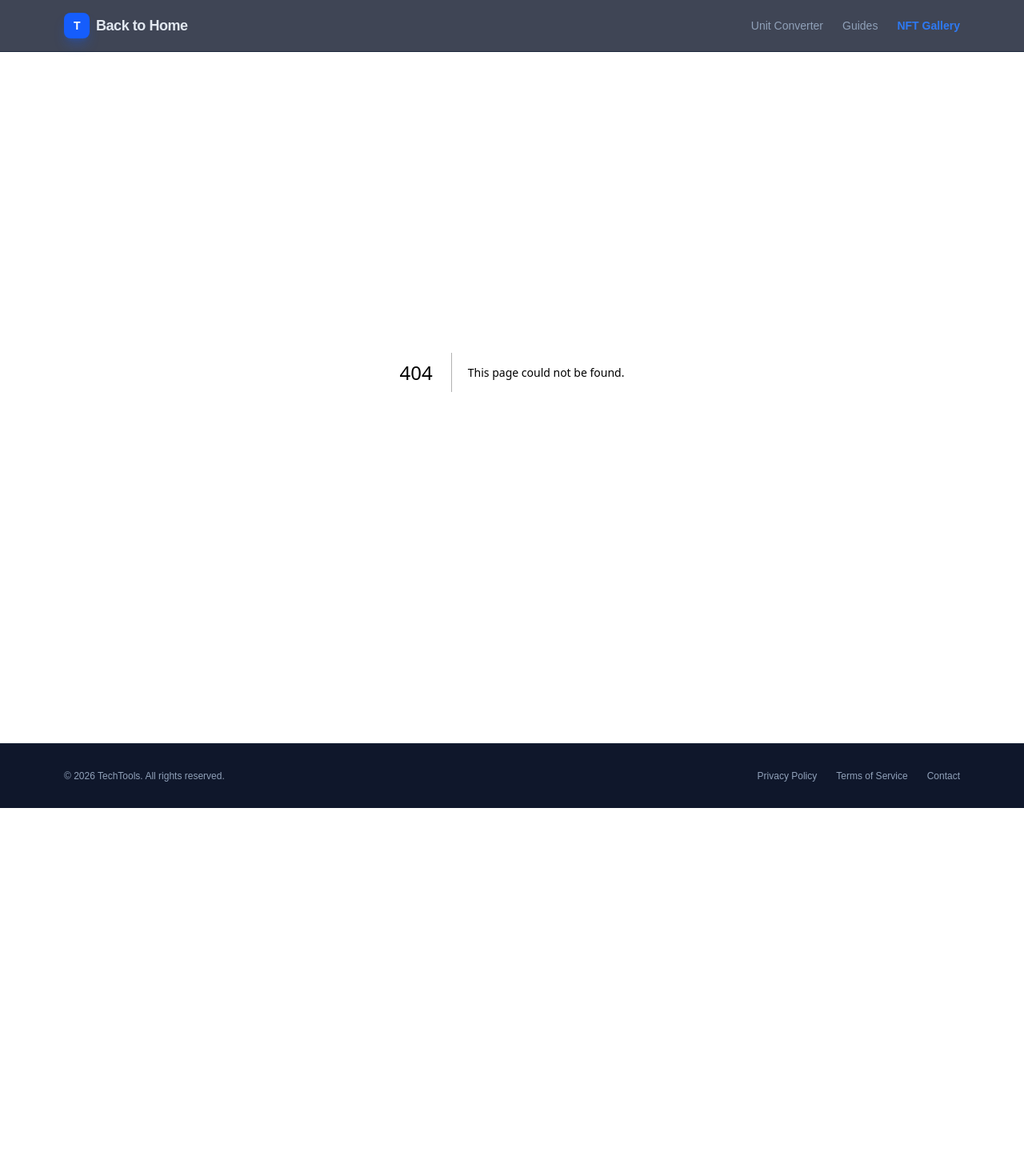
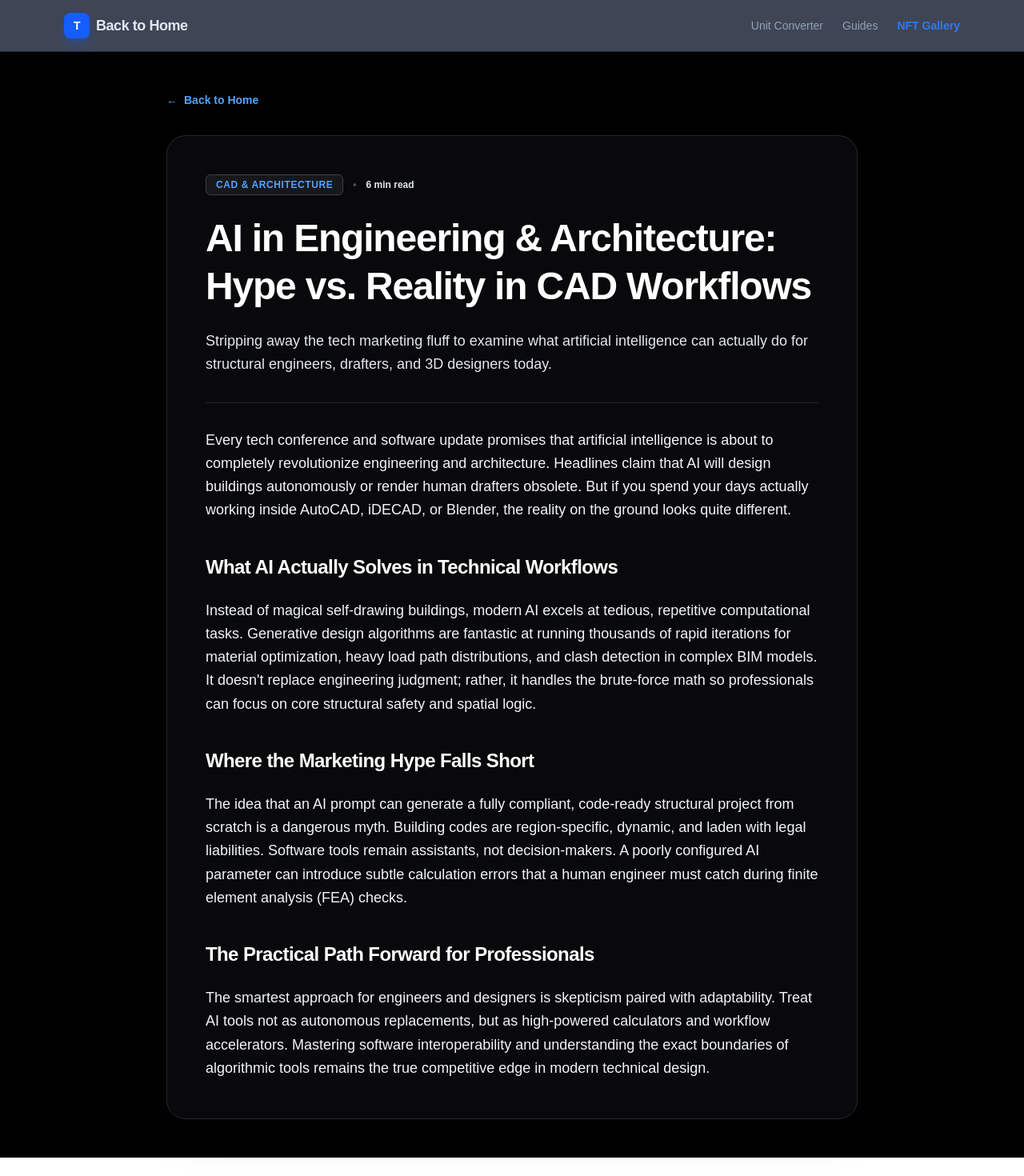
Before and after one commit to serdarozden/my-tools-site, a Next.js app: page /ai-engineering-hype-vs-reality in a window 1280 px wide. Before the commit this address had no page. Shown: the top 1470 px of the page at 80% size. Before the commit the page ends 1010 px from the top, so only its background shows below. Built offline with nearby package versions, Linux system fonts and the light colour scheme.

Commit message:
added new page

```diff
--- /dev/null
+++ b/src/app/ai-engineering-hype-vs-reality/page.js
@@ -0,0 +1,76 @@
+import Link from 'next/link';
+
+export const metadata = {
+  title: 'AI in Engineering & Architecture: Hype vs. Reality in CAD Workflows | serdarozden.com',
+  description: 'An honest look at artificial intelligence in CAD, BIM, and structural engineering. Separate AI hype from practical engineering tools and workflow automation.',
+};
+
+export default function ArticlePage() {
+  return (
+    <div className="bg-black min-h-screen text-slate-100">
+      <main className="max-w-4xl mx-auto px-4 py-12">
+
+        {/* Geri Dönüş Linki */}
+        <nav className="mb-8">
+          <Link
+            href="/"
+            className="inline-flex items-center gap-2 text-sm font-bold text-blue-400 hover:text-blue-300 transition-colors"
+          >
+            <span>&larr;</span> Back to Home
+          </Link>
+        </nav>
+
+        <article className="bg-zinc-950 border border-zinc-800 rounded-3xl p-8 sm:p-12 shadow-2xl">
+
+          {/* Kategori ve Okuma Süresi */}
+          <div className="flex items-center gap-3 text-xs font-bold text-blue-400 mb-6">
+            <span className="bg-zinc-900 border border-zinc-700 px-3 py-1 rounded-md uppercase tracking-wider">
+              CAD & Architecture
+            </span>
+            <span className="text-zinc-600">•</span>
+            <span className="text-slate-200 font-semibold">6 min read</span>
+          </div>
+
+          {/* SEO Dostu Ana Başlık (H1) */}
+          <h1 className="text-3xl sm:text-5xl font-black text-white mb-6 leading-tight tracking-tight">
+            AI in Engineering & Architecture: Hype vs. Reality in CAD Workflows
+          </h1>
+
+          {/* Özet / Açıklama */}
+          <p className="text-lg text-slate-200 leading-relaxed border-b border-zinc-800 pb-8 mb-8 font-medium">
+            Stripping away the tech marketing fluff to examine what artificial intelligence can actually do for structural engineers, drafters, and 3D designers today.
+          </p>
+
+          {/* İçerik Gövdesi */}
+          <div className="space-y-6 text-slate-100 leading-relaxed text-base sm:text-lg">
+            <p>
+              Every tech conference and software update promises that artificial intelligence is about to completely revolutionize engineering and architecture. Headlines claim that AI will design buildings autonomously or render human drafters obsolete. But if you spend your days actually working inside AutoCAD, iDECAD, or Blender, the reality on the ground looks quite different.
+            </p>
+
+            <h2 className="text-2xl font-extrabold text-white pt-4 tracking-tight">
+              What AI Actually Solves in Technical Workflows
+            </h2>
+            <p>
+              Instead of magical self-drawing buildings, modern AI excels at tedious, repetitive computational tasks. Generative design algorithms are fantastic at running thousands of rapid iterations for material optimization, heavy load path distributions, and clash detection in complex BIM models. It doesn't replace engineering judgment; rather, it handles the brute-force math so professionals can focus on core structural safety and spatial logic.
+            </p>
+
+            <h2 className="text-2xl font-extrabold text-white pt-4 tracking-tight">
+              Where the Marketing Hype Falls Short
+            </h2>
+            <p>
+              The idea that an AI prompt can generate a fully compliant, code-ready structural project from scratch is a dangerous myth. Building codes are region-specific, dynamic, and laden with legal liabilities. Software tools remain assistants, not decision-makers. A poorly configured AI parameter can introduce subtle calculation errors that a human engineer must catch during finite element analysis (FEA) checks.
+            </p>
+
+            <h2 className="text-2xl font-extrabold text-white pt-4 tracking-tight">
+              The Practical Path Forward for Professionals
+            </h2>
+            <p>
+              The smartest approach for engineers and designers is skepticism paired with adaptability. Treat AI tools not as autonomous replacements, but as high-powered calculators and workflow accelerators. Mastering software interoperability and understanding the exact boundaries of algorithmic tools remains the true competitive edge in modern technical design.
+            </p>
+          </div>
+
+        </article>
+      </main>
+    </div>
+  );
+}
--- a/src/data/articles.js
+++ b/src/data/articles.js
@@ -1,4 +1,12 @@
 export const articles = [
+  {
+    slug: 'ai-engineering-hype-vs-reality',
+    path: '/ai-engineering-hype-vs-reality',
+    title: 'AI in Engineering & Architecture: Hype vs. Reality in CAD Workflows',
+    description: 'An honest look at artificial intelligence in CAD, BIM, and structural engineering. Separate AI hype from practical engineering tools and workflow automation.',
+    category: 'CAD & Architecture',
+    readTime: '6 min read'
+  },
   {
     slug: 'ai-in-structural-engineering-future-trends',
     path: '/ai-in-structural-engineering-future-trends',
```
